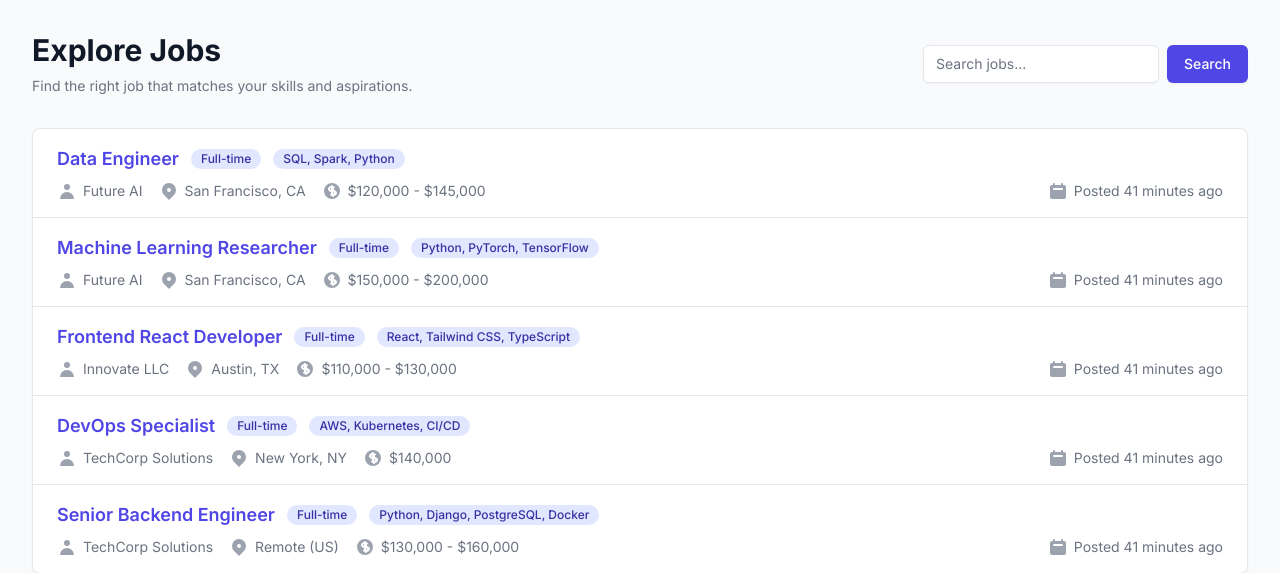
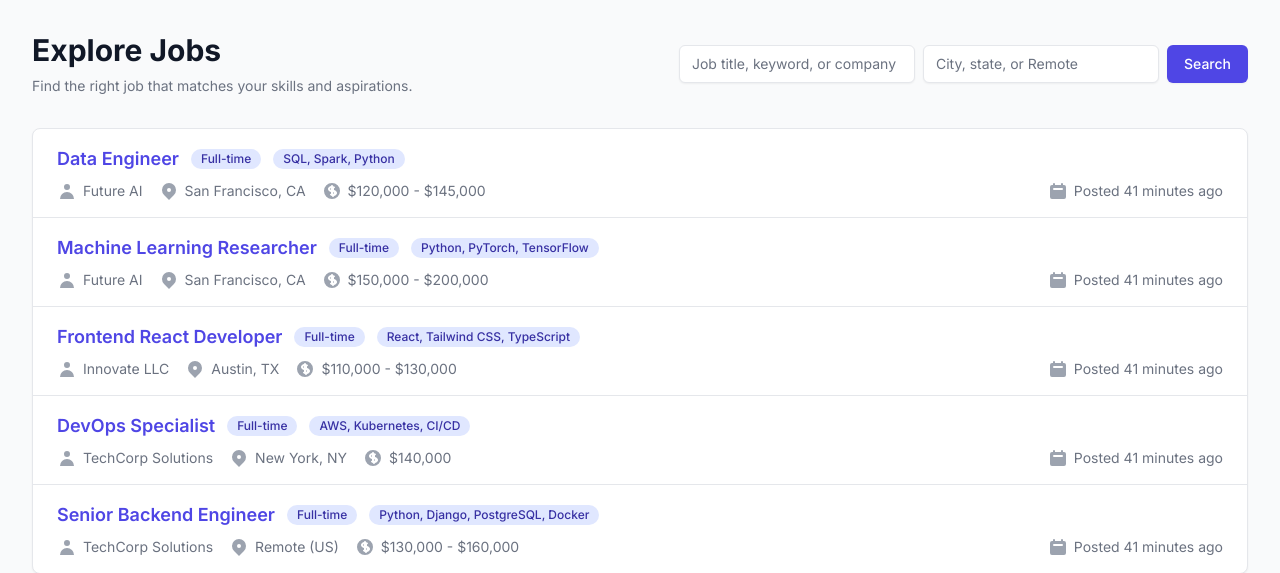
Before and after one commit to KumarMirampalli2k26/JobPortal, a Django app: page /jobs/ in a window 1280 px wide. Shown: the part 65-638 px from the top of the page. Run offline with Django 5.2, Linux system fonts and the light colour scheme; data comes from the database, SQL or seed files in the repository; some libraries are stand-ins or nearby versions.

Commit message:
Fix search by location filtering in JobListView

```diff
--- a/jobs/views.py
+++ b/jobs/views.py
@@ -17,14 +17,20 @@ class JobListView(ListView):
     paginate_by = 10
 
     def get_queryset(self):
-        queryset = super().get_queryset().filter(is_active=True)
+        queryset = super().get_queryset().filter(is_active=True).order_by('-posted_on')
         query = self.request.GET.get('q')
+        location = self.request.GET.get('location')
+
         if query:
             queryset = queryset.filter(
                 Q(title__icontains=query) |
-                Q(description__icontains=query) |
-                Q(location__icontains=query)
+                Q(company_name__icontains=query) |
+                Q(skills__icontains=query)
             )
+
+        if location:
+            queryset = queryset.filter(location__icontains=location)
+
         return queryset
 
     def get_context_data(self, **kwargs):
--- a/templates/jobs/job_list.html
+++ b/templates/jobs/job_list.html
@@ -12,7 +12,8 @@
 
         <div class="mt-4 md:mt-0">
             <form method="GET" class="flex space-x-2">
-                <input type="text" name="q" value="{{ request.GET.q }}" placeholder="Search jobs..." class="input-field">
+                <input type="text" name="q" value="{{ request.GET.q }}" placeholder="Job title, keyword, or company" class="input-field">
+                <input type="text" name="location" value="{{ request.GET.location }}" placeholder="City, state, or Remote" class="input-field">
                 <button type="submit" class="btn-primary">
                     Search
                 </button>
```
